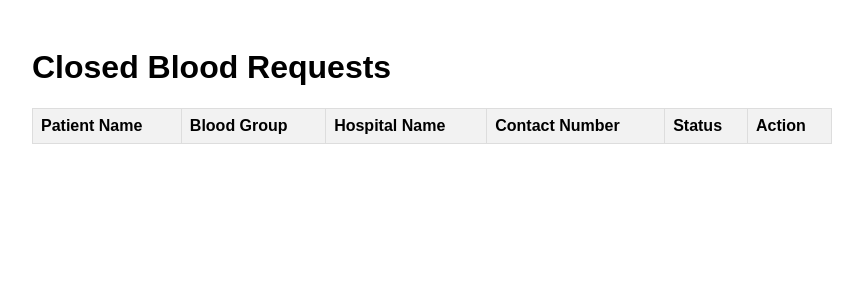
After one commit to Siddharth-magesh/YouthRedCross-BloodRequest, a Flask app: page /admin/render_closed_requests_page in a window 1280 px wide. The commit adds this page. Shown: the top 300 px of the page, without its empty margins (208-1071 px from the left). Run offline with Flask 3, Linux system fonts and the light colour scheme; lists and menus that the app fills with data are empty.

Commit message:
closed requests page and backend

```diff
--- a/app/models.py
+++ b/app/models.py
@@ -81,7 +81,6 @@ class BloodRequestDetails(db.Model):
     status = db.Column(db.String(45), nullable=False)
     units_required = db.Column(db.Integer, nullable=False)
     attendant_name = db.Column(db.String(100), nullable=True)
-    donor_ids = db.Column(db.String(255), nullable=True)  # Stored as a JSON string for donor references
     response_id = db.Column(db.String(36), db.ForeignKey('ResponseDetails.id') , nullable=False)  # Change to VARCHAR
 
 class HospitalDetails(db.Model):
@@ -99,7 +98,7 @@ class HospitalDetails(db.Model):
 class ResponseDetails(db.Model):
     __tablename__ = 'ResponseDetails'
     id = db.Column(db.String(36), primary_key=True)  # Change to VARCHAR
-    status = db.Column(db.String(45), nullable=False)
+    status = db.Column(db.String(45), nullable=True)
     report = db.Column(db.String(255), nullable=True)
     units_donated = db.Column(db.Integer, nullable=True)
     donor_ids = db.Column(db.String(255), nullable=True)  # Stored as a JSON string for donor references
--- a/app/routes/admin/admin.py
+++ b/app/routes/admin/admin.py
@@ -26,6 +26,15 @@ def render_request_approval_confirmation():
 def render_ongoing_requests_page():
     return render_template('ongoing_requests_admin.html')
 
+@admin_bp.route('/render_closed_requests_page')
+def render_closed_requests_page():
+    requests = FetchDetails.fetch_closed_requests()
+    return render_template('closed_requests_admin.html',requests = requests)
+
+@admin_bp.route('/render_expired_requests_page')
+def render_expired_requests_page():
+    return render_template('expired_requests_admin.html')
+
 @admin_bp.route('/render_analytics_page')
 def render_analytics_page():
     return render_template('analytics_admin.html')
--- a/app/templates/admin_main_page.html
+++ b/app/templates/admin_main_page.html
@@ -50,6 +50,12 @@
         <a href="{{ url_for('admin.render_manage_donors_admin_page') }}"
           >Manage Donors</a
         >
+        <a href="{{ url_for('admin.render_closed_requests_page') }}"
+          >Closed Requests</a
+        >
+        <a href="{{ url_for('admin.render_expired_requests_page') }}"
+          >Expired Requests</a
+        >
       </div>
     </div>
   </body>
--- /dev/null
+++ b/app/templates/closed_requests_admin.html
@@ -0,0 +1,163 @@
+<!DOCTYPE html>
+<html lang="en">
+  <head>
+    <meta charset="UTF-8" />
+    <meta name="viewport" content="width=device-width, initial-scale=1.0" />
+    <title>Admin - Closed Blood Requests</title>
+    <style>
+      .details-row {
+        display: none;
+      }
+      .view-button {
+        cursor: pointer;
+        padding: 5px 10px;
+        background-color: #007bff;
+        color: white;
+        border: none;
+        border-radius: 3px;
+      }
+      .view-button:hover {
+        background-color: #0056b3;
+      }
+      .container {
+        max-width: 800px;
+        margin: auto;
+        padding: 20px;
+        font-family: Arial, sans-serif;
+      }
+      table {
+        width: 100%;
+        border-collapse: collapse;
+        margin-top: 20px;
+      }
+      th,
+      td {
+        border: 1px solid #ddd;
+        padding: 8px;
+        text-align: left;
+      }
+      th {
+        background-color: #f2f2f2;
+      }
+    </style>
+    <script>
+      function toggleDetails(id) {
+        const element = document.getElementById(id);
+        element.style.display =
+          element.style.display === "table-row" ? "none" : "table-row";
+      }
+    </script>
+  </head>
+  <body>
+    <div class="container">
+      <h1>Closed Blood Requests</h1>
+      <table>
+        <thead>
+          <tr>
+            <th>Patient Name</th>
+            <th>Blood Group</th>
+            <th>Hospital Name</th>
+            <th>Contact Number</th>
+            <th>Status</th>
+            <th>Action</th>
+          </tr>
+        </thead>
+        <tbody>
+          {% for request in requests %}
+          <tr>
+            <td>{{ request.patient_name }}</td>
+            <td>{{ request.blood_group }}</td>
+            <td>{{ request.hospital_name }}</td>
+            <td>{{ request.contact_number }}</td>
+            <td>{{ request.status }}</td>
+            <td>
+              <button
+                class="view-button"
+                onclick="toggleDetails('details{{ request.id }}')"
+              >
+                View Details
+              </button>
+            </td>
+          </tr>
+          <tr id="details{{ request.id }}" class="details-row">
+            <td colspan="6">
+              <div class="details-content">
+                <table>
+                  <tr>
+                    <td><strong>Request ID:</strong></td>
+                    <td>{{ request.id }}</td>
+                  </tr>
+                  <tr>
+                    <td><strong>Patient Name:</strong></td>
+                    <td>{{ request.patient_name }}</td>
+                  </tr>
+                  <tr>
+                    <td><strong>Patient Age:</strong></td>
+                    <td>{{ request.patient_age }}</td>
+                  </tr>
+                  <tr>
+                    <td><strong>Blood Group:</strong></td>
+                    <td>{{ request.blood_group }}</td>
+                  </tr>
+                  <tr>
+                    <td><strong>Contact Number</strong></td>
+                    <td>{{ request.contact_number }}</td>
+                  </tr>
+                  <tr>
+                    <td><strong>Attendant Name</strong></td>
+                    <td>{{ request.attendant_name }}</td>
+                  </tr>
+                  <tr>
+                    <td><strong>Units Required</strong></td>
+                    <td>{{ request.units_required }}</td>
+                  </tr>
+                  <tr>
+                    <td><strong>Request Reason</strong></td>
+                    <td>{{ request.request_reason }}</td>
+                  </tr>
+                  <tr>
+                    <td><strong>Due Date</strong></td>
+                    <td>{{ request.due_date }}</td>
+                  </tr>
+                  <tr>
+                    <td><strong>Hospital ID</strong></td>
+                    <td>{{ request.hospital_id }}</td>
+                  </tr>
+                  <tr>
+                    <td><strong>Hospital Name</strong></td>
+                    <td>{{ request.hospital_name }}</td>
+                  </tr>
+                  <tr>
+                    <td><strong>Hospital Address</strong></td>
+                    <td>{{ request.hospital_address }}</td>
+                  </tr>
+                  <tr>
+                    <td><strong>Response ID</strong></td>
+                    <td>{{ request.response_id }}</td>
+                  </tr>
+                  <tr>
+                    <td><strong>Response Status</strong></td>
+                    <td>{{ request.response_status }}</td>
+                  </tr>
+                  <tr>
+                    <td><strong>Response Report</strong></td>
+                    <td>{{ request.report }}</td>
+                  </tr>
+                  <tr>
+                    <td><strong>Units Donated</strong></td>
+                    <td>{{ request.units_donated }}</td>
+                  </tr>
+                  <tr>
+                    <td><strong>Responed Donors ID</strong></td>
+                    <td>{{ request.response_donor_ids }}</td>
+                  </tr>
+                </table>
+              </div>
+            </td>
+          </tr>
+          {% endfor %}
+        </tbody>
+      </table>
+    </div>
+  </body>
+</html>
--- a/app/utils/data_manipulations_toDB.py
+++ b/app/utils/data_manipulations_toDB.py
@@ -49,3 +49,34 @@ class FetchDetails:
         except Exception as e:
             db.session.rollback()
             print(f"Error updating request {request_id}: {e}")
+
+    @staticmethod
+    def fetch_closed_requests():
+        closed_results = (
+            db.session.query(
+                BloodRequestDetails.id,
+                BloodRequestDetails.patient_name,
+                BloodRequestDetails.blood_group,
+                BloodRequestDetails.hospital_name,
+                BloodRequestDetails.contact_number,
+                BloodRequestDetails.patient_age,
+                BloodRequestDetails.due_date,
+                BloodRequestDetails.request_reason,
+                BloodRequestDetails.status,
+                BloodRequestDetails.units_required,
+                BloodRequestDetails.attendant_name,
+                BloodRequestDetails.response_id,
+                ResponseDetails.status.label("response_status"),
+                ResponseDetails.report,
+                ResponseDetails.units_donated,
+                ResponseDetails.donor_ids.label("response_donor_ids"),
+                HospitalDetails.hospital_name,
+                HospitalDetails.hospital_address,
+                HospitalDetails.id.label("hospital_id")
+            )
+            .join(ResponseDetails, BloodRequestDetails.response_id == ResponseDetails.id)
+            .join(HospitalDetails, BloodRequestDetails.hospital_id == HospitalDetails.id)
+            .filter(BloodRequestDetails.status == 'Closed')
+            .all()
+        )
+        return closed_results
```
Also changed, not shown: app/templates/expired_requests_admin.html (added).
